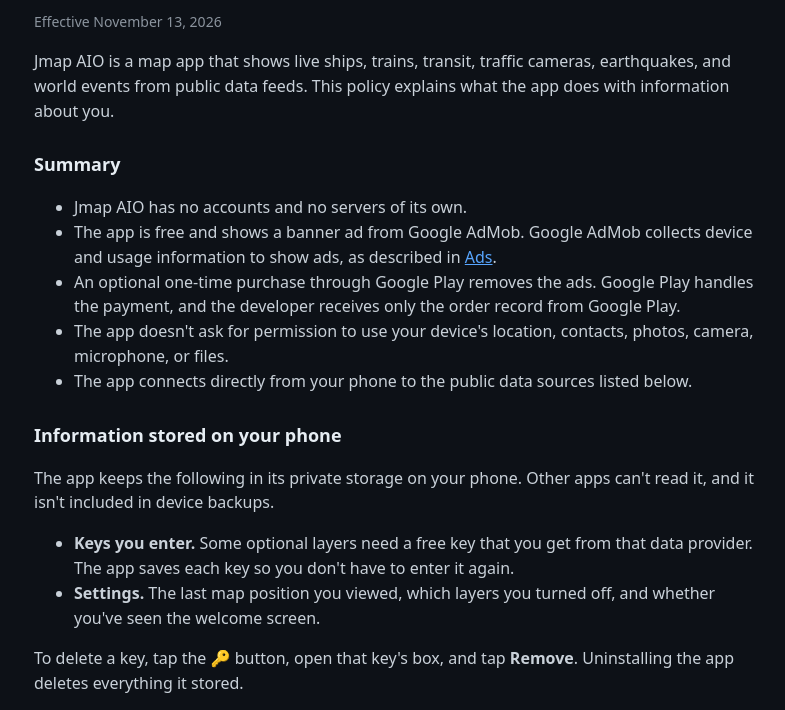
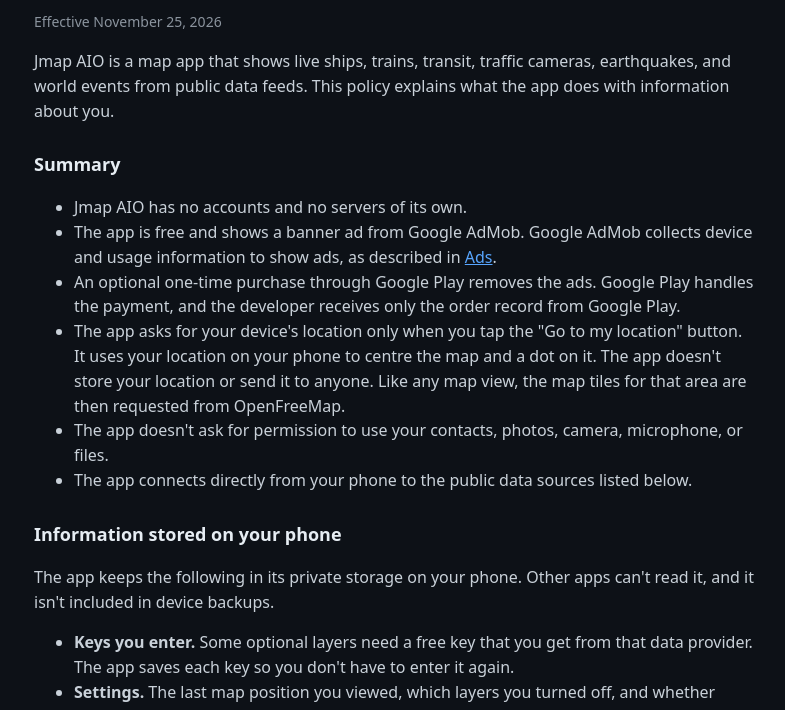
Before and after one commit to 0jaaccox/JmapAIO, a plain HTML site: page privacy.html in a window 1280 px wide. Shown: the part 67-777 px from the top of the page, without its empty margins (246-1031 px from the left). Drawn offline with Linux system fonts and the light colour scheme.

Commit message:
Privacy policy: location button and weather radar sources (effective 2026-11-25)
Co-Authored-By: Claude Opus 5.5 <noreply@anthropic.com>

```diff
--- a/privacy.html
+++ b/privacy.html
@@ -21,7 +21,7 @@
 <body>
 <main id="policy">
 <h1>Jmap AIO privacy policy</h1>
-<p class="muted">Effective November 13, 2026</p>
+<p class="muted">Effective November 25, 2026</p>
 
 <p>Jmap AIO is a map app that shows live ships, trains, transit, traffic cameras, earthquakes, and world events from public data feeds. This policy explains what the app does with information about you.</p>
 
@@ -30,7 +30,8 @@
   <li>Jmap AIO has no accounts and no servers of its own.</li>
   <li>The app is free and shows a banner ad from Google AdMob. Google AdMob collects device and usage information to show ads, as described in <a href="#ads">Ads</a>.</li>
   <li>An optional one-time purchase through Google Play removes the ads. Google Play handles the payment, and the developer receives only the order record from Google Play.</li>
-  <li>The app doesn't ask for permission to use your device's location, contacts, photos, camera, microphone, or files.</li>
+  <li>The app asks for your device's location only when you tap the "Go to my location" button. It uses your location on your phone to centre the map and a dot on it. The app doesn't store your location or send it to anyone. Like any map view, the map tiles for that area are then requested from OpenFreeMap.</li>
+  <li>The app doesn't ask for permission to use your contacts, photos, camera, microphone, or files.</li>
   <li>The app connects directly from your phone to the public data sources listed below.</li>
 </ul>
 
@@ -59,6 +60,8 @@
   <tr><td><a href="https://www.ndbc.noaa.gov/">NOAA National Data Buoy Center</a></td><td>Ocean buoy cameras</td><td>Always</td></tr>
   <tr><td><a href="https://dot.ca.gov/">Caltrans</a></td><td>California traffic cameras</td><td>Always</td></tr>
   <tr><td><a href="https://fl511.com">FL511</a>, <a href="https://webcams.nyctmc.org">NYC DOT</a>, <a href="https://deldot.gov">DelDOT</a>, <a href="https://traveler.modot.org">MoDOT</a>, <a href="https://chart.maryland.gov">Maryland CHART</a>, <a href="https://iowadot.gov">Iowa DOT</a>, <a href="https://mdotjboss.state.mi.us/MiDrive/">MDOT</a>, <a href="https://transportation.ky.gov">KYTC</a></td><td>Traffic cameras in Florida, New York City, Delaware, Missouri, Maryland, Iowa, Michigan, and Kentucky. The Florida, Iowa, and Kentucky camera lists are hosted on Esri ArcGIS Online.</td><td>Always</td></tr>
+  <tr><td><a href="https://www.weather.gov/privacy">NOAA National Weather Service</a> (nowCOAST)</td><td>United States weather radar</td><td>While the weather radar layer is on</td></tr>
+  <tr><td><a href="https://www.canada.ca/en/transparency/privacy.html">Environment and Climate Change Canada</a> (GeoMet)</td><td>Canadian weather radar</td><td>While the weather radar layer is on</td></tr>
   <tr><td><a href="https://www.drivebc.ca">DriveBC</a></td><td>British Columbia highway cameras</td><td>Always</td></tr>
   <tr><td><a href="https://www.gdeltproject.org/">The GDELT Project</a></td><td>News-reported violence</td><td>Always</td></tr>
   <tr><td><a href="https://aisstream.io/privacypolicy">AISStream</a></td><td>Ships worldwide</td><td>Only with your AISStream key</td></tr>
```
